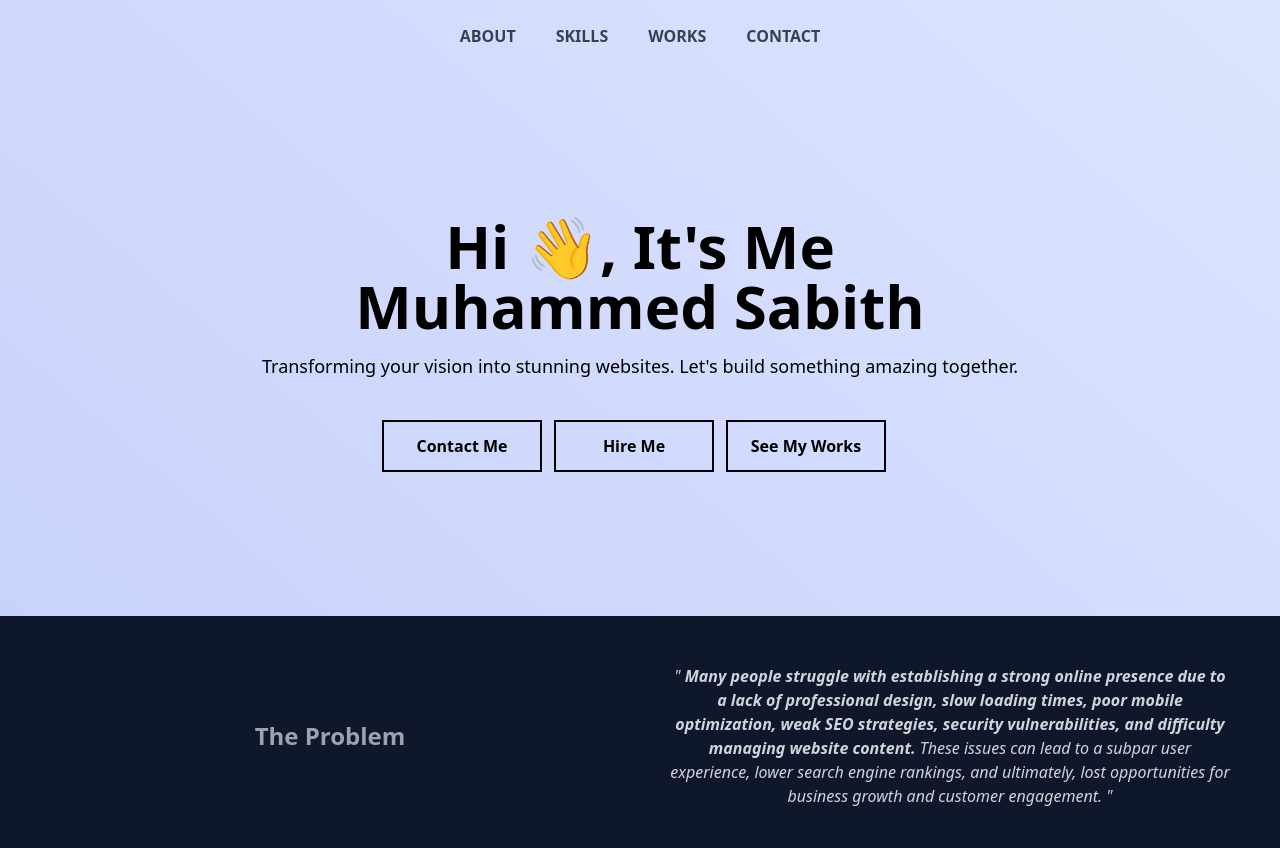
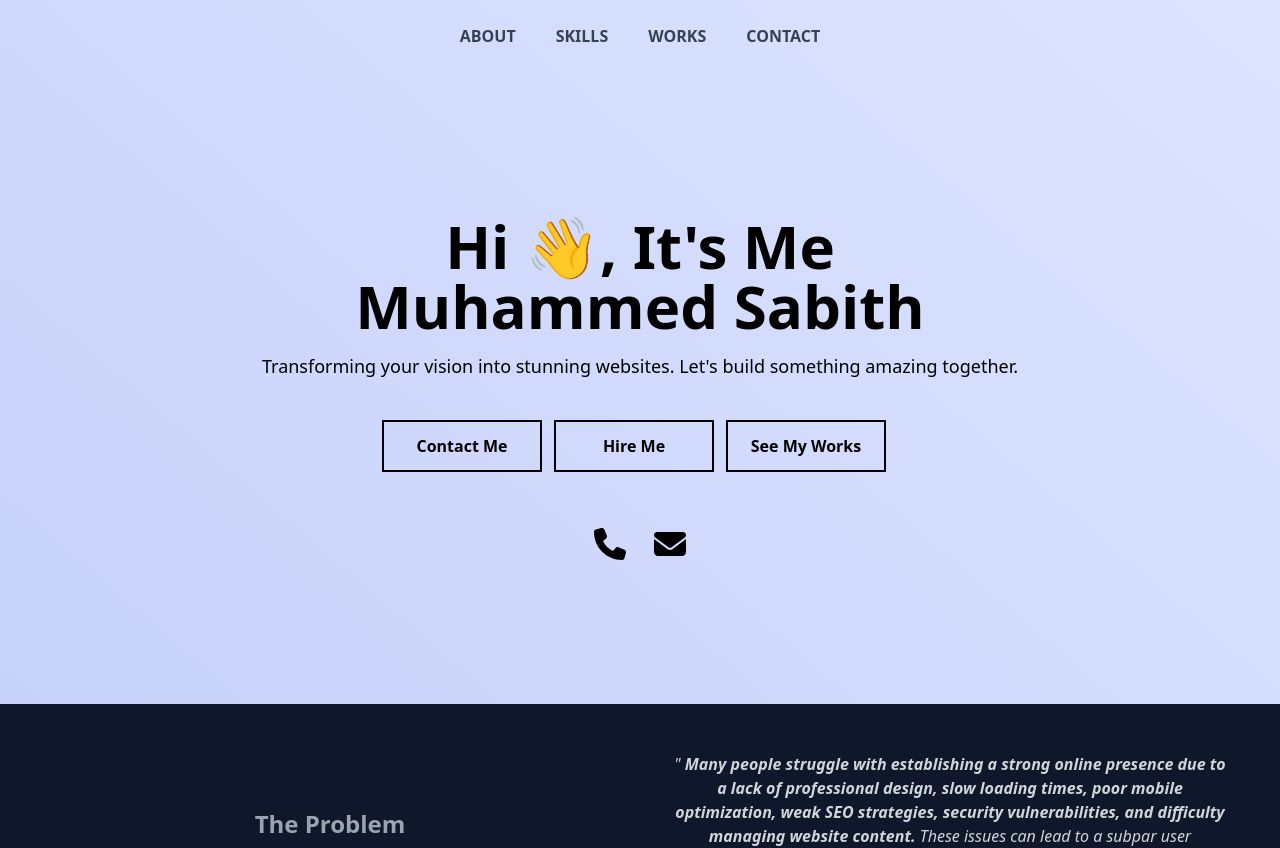
Before and after one commit to NotoriousBusinessMan/muhammed-sabith, a Next.js app: page / in a window 1280 px wide. Shown: the top 848 px of the page. Built offline with nearby package versions, Linux system fonts and the light colour scheme.

Commit message:
added mail and call

```diff
--- a/app/page.tsx
+++ b/app/page.tsx
@@ -6,7 +6,6 @@ import Contact from "@/components/screens/Contact";
 import Hero from "@/components/screens/Hero";
 import Skills from "@/components/screens/Skills";
 import Works from "@/components/screens/Works";
-import Image from "next/image";
 
 export default function Home() {
   return (
--- a/components/screens/Hero.tsx
+++ b/components/screens/Hero.tsx
@@ -1,5 +1,9 @@
 import React from "react";
 import LinkButton from "../includes/LinkButton";
+
+//font awesome
+import { FontAwesomeIcon } from "@fortawesome/react-fontawesome";
+import { faEnvelope, faPhone } from "@fortawesome/free-solid-svg-icons";
 
 const Hero = () => {
   return (
@@ -30,6 +34,17 @@ const Hero = () => {
           classes="mr-3 border-black hover:border-cyan-700 hover:text-cyan-700 w-40 text-center mb-3 md:mb-0"
         />
       </div>
+      <div className="callToActionContainer flex items-center space-x-7 mt-14">
+        <FontAwesomeIcon
+          icon={faPhone}
+          className="w-8 h-8  text-black hover:scale-125 transition-all ease-linear"
+        />
+
+        <FontAwesomeIcon
+          icon={faEnvelope}
+          className="w-8 h-8 text-black hover:scale-125 transition-all ease-linear"
+        />
+      </div>
     </section>
   );
 };
```
